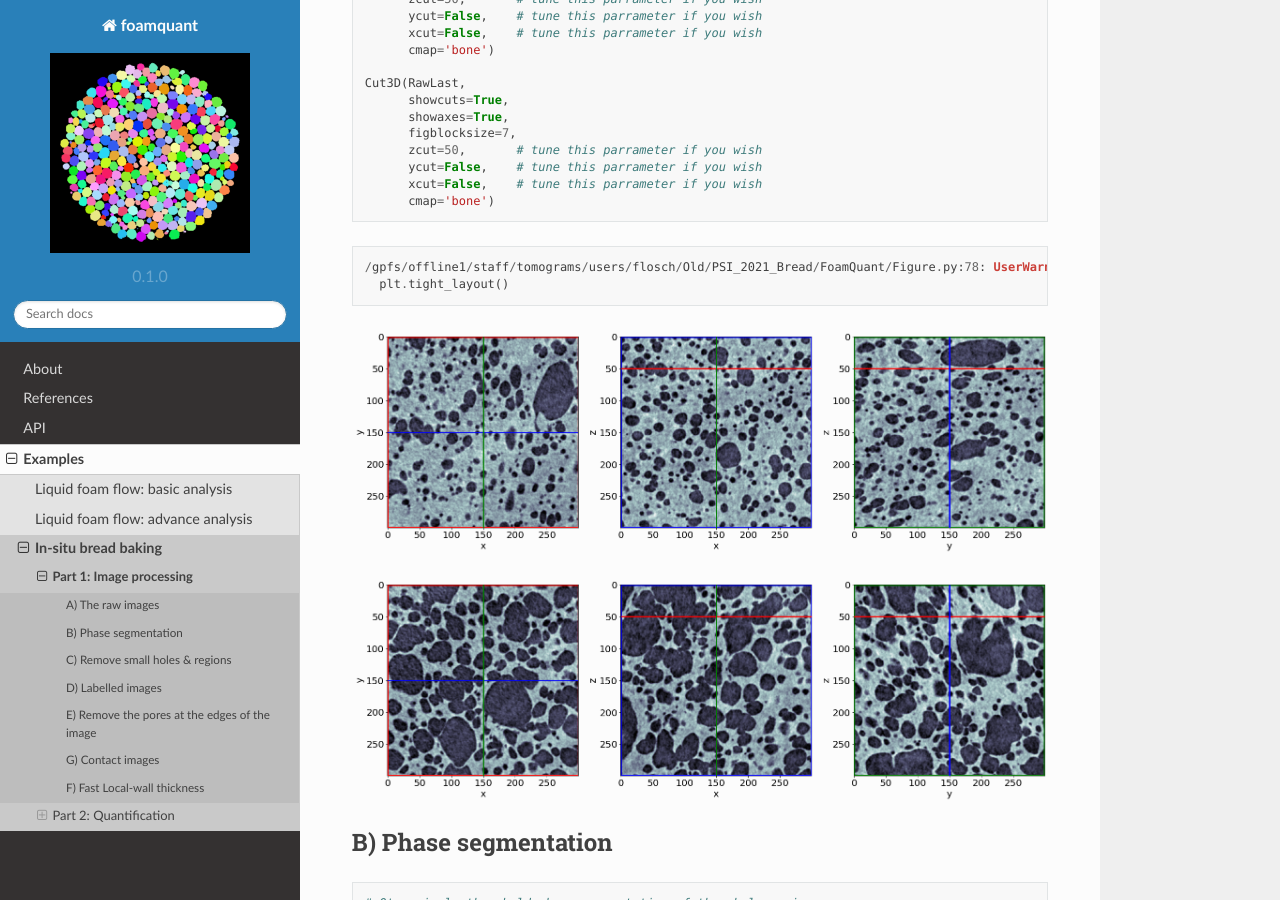
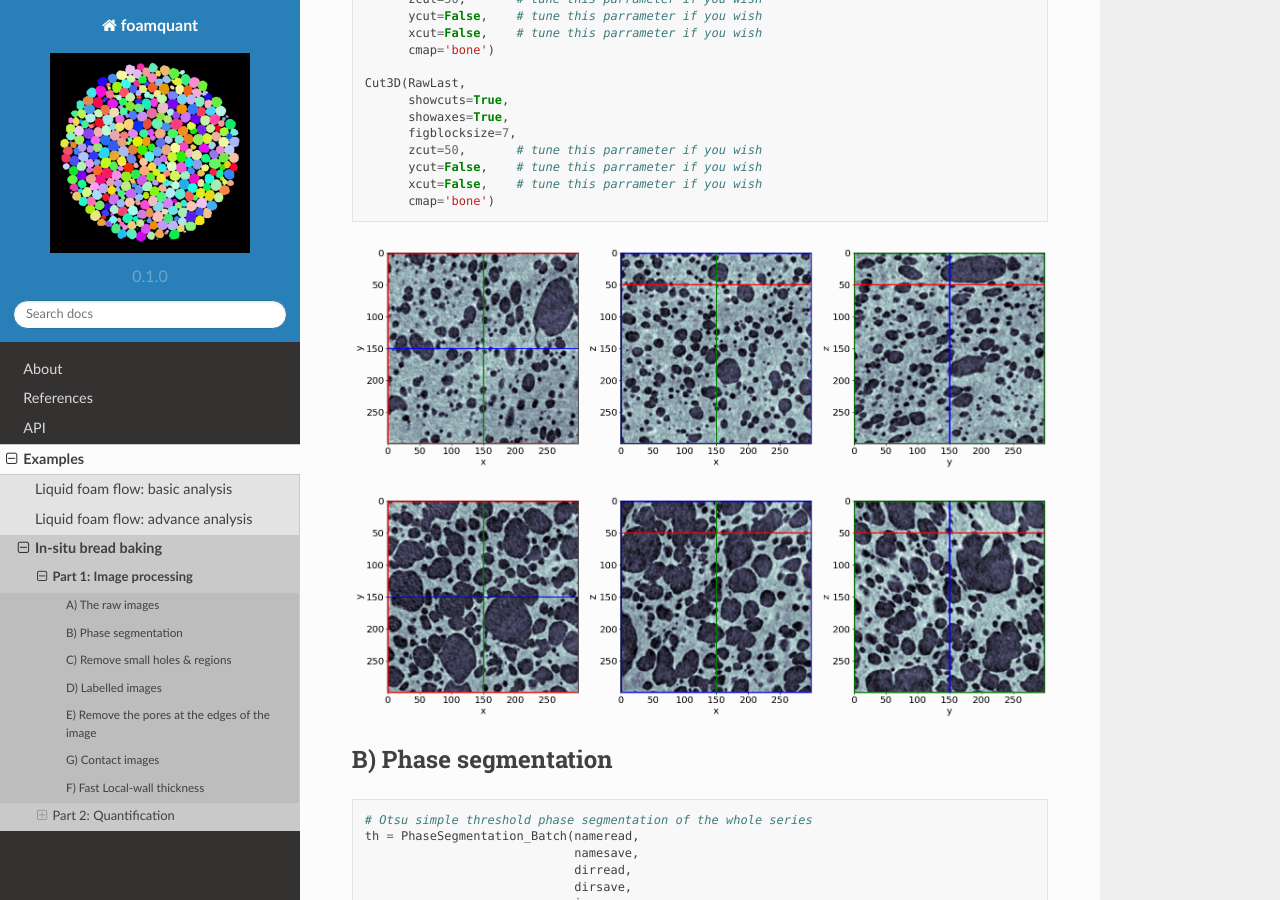
Before and after one commit to floschott/foamquant, a Sphinx documentation site: the page built from docs/source/Jupy_Bread.rst, in a window 1280 px wide and 900 px high, scrolled down 1641 px. Built offline with Sphinx 7.4.7 and the Read the Docs theme 2.0.0, drawn with Linux system fonts in a browser that asks for light colours.

Commit message:
Update Jupy_Bread.rst

```diff
--- a/docs/source/Jupy_Bread.rst
+++ b/docs/source/Jupy_Bread.rst
@@ -99,12 +99,6 @@ A) The raw images
           ycut=False,    # tune this parrameter if you wish
           xcut=False,    # tune this parrameter if you wish
           cmap='bone')
-
-
-.. parsed-literal::
-
-    /gpfs/offline1/staff/tomograms/users/flosch/Old/PSI_2021_Bread/FoamQuant/Figure.py:78: UserWarning: This figure was using constrained_layout==True, but that is incompatible with subplots_adjust and or tight_layout: setting constrained_layout==False.
-      plt.tight_layout()
 
 
 
```
